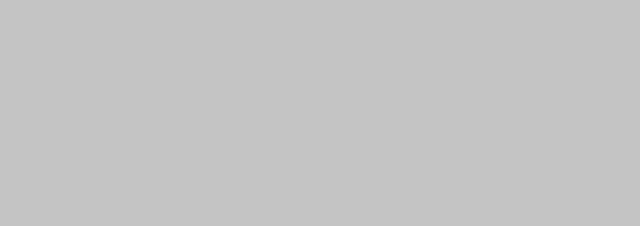
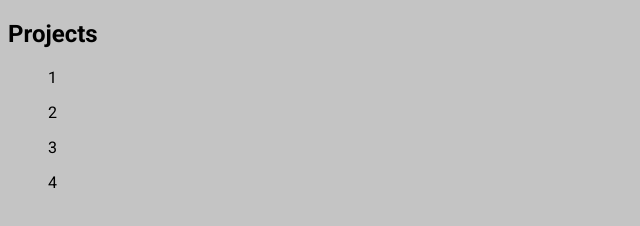
Before and after one commit to ReverDeBever/reverdebever.github.io, a plain HTML site: page index.html in a window 1280 px wide. Shown: the whole page, without its empty margins (0-640 px from the left). Drawn offline with Linux system fonts and the light colour scheme.

Commit message:
indelinig

```diff
--- a/index.html
+++ b/index.html
@@ -2,6 +2,21 @@
 <html lang="en">
     <head>
         <link rel="stylesheet" href="/styles.css">
+        <link rel="preconnect" href="https://fonts.googleapis.com">
+        <link rel="preconnect" href="https://fonts.gstatic.com" crossorigin>
+        <link href="https://fonts.googleapis.com/css2?family=Roboto:ital,wght@0,100..900;1,100..900&display=swap" rel="stylesheet">
+
+        <title>Reverdebever</title>
     </head>
-    <body></body>
+    <body>
+        <div class="projects">
+            <h2>Projects</h2>
+            <li>
+                <ol>1</ol>
+                <ol>2</ol>
+                <ol>3</ol>
+                <ol>4</ol>
+            </li>
+        </div>
+    </body>
 </html>
--- a/styles.css
+++ b/styles.css
@@ -1,3 +1,17 @@
 body {
     background-color: rgb(196, 196, 196);
+    font-family: Roboto;
 }
+li::marker {
+  content: " ";
+  font-size: 1.2em;
+}
+
+.roboto-font {
+  font-family: "Roboto", sans-serif;
+  font-optical-sizing: auto;
+  font-weight: <weight>;
+  font-style: normal;
+  font-variation-settings:
+    "wdth" 100;
+}
```
